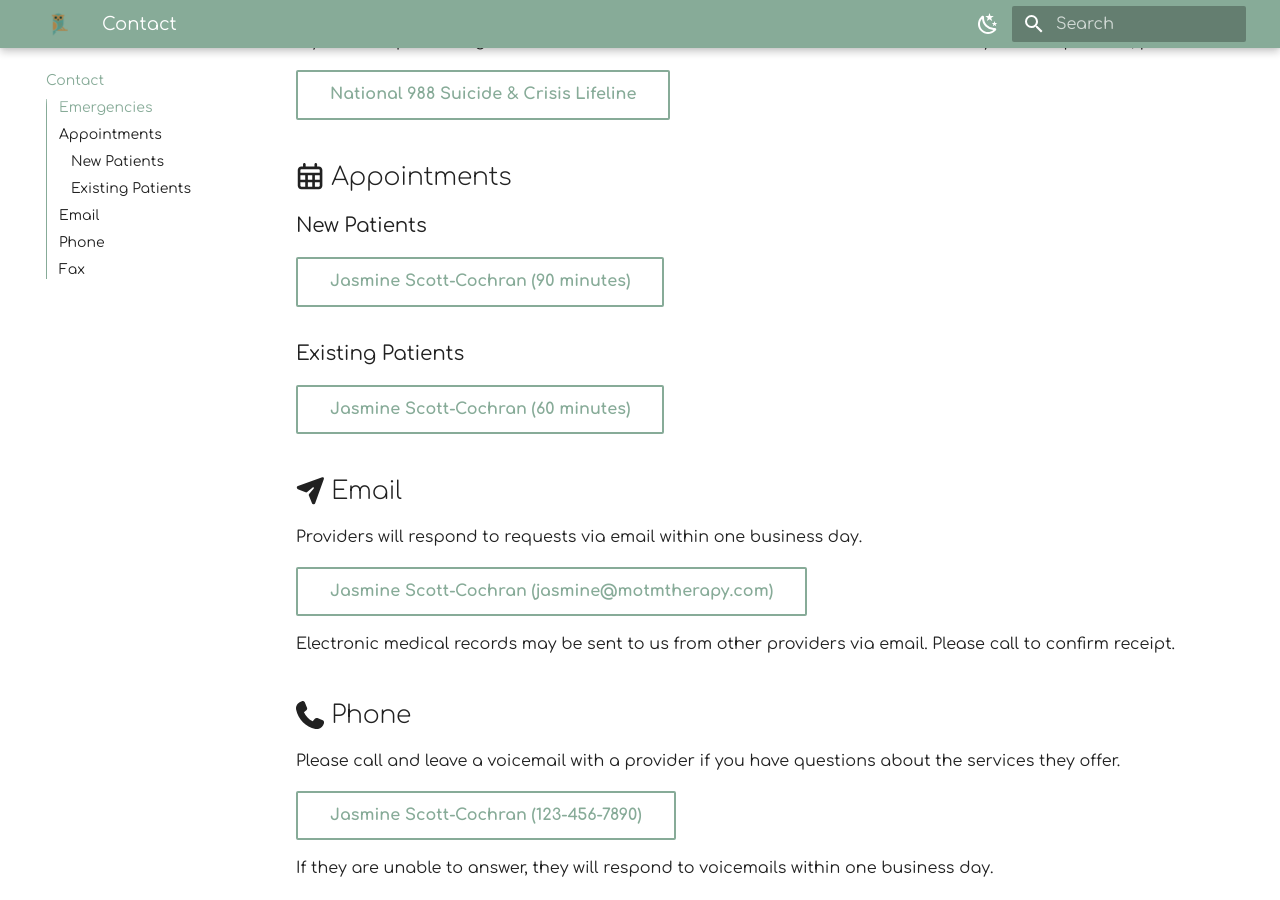
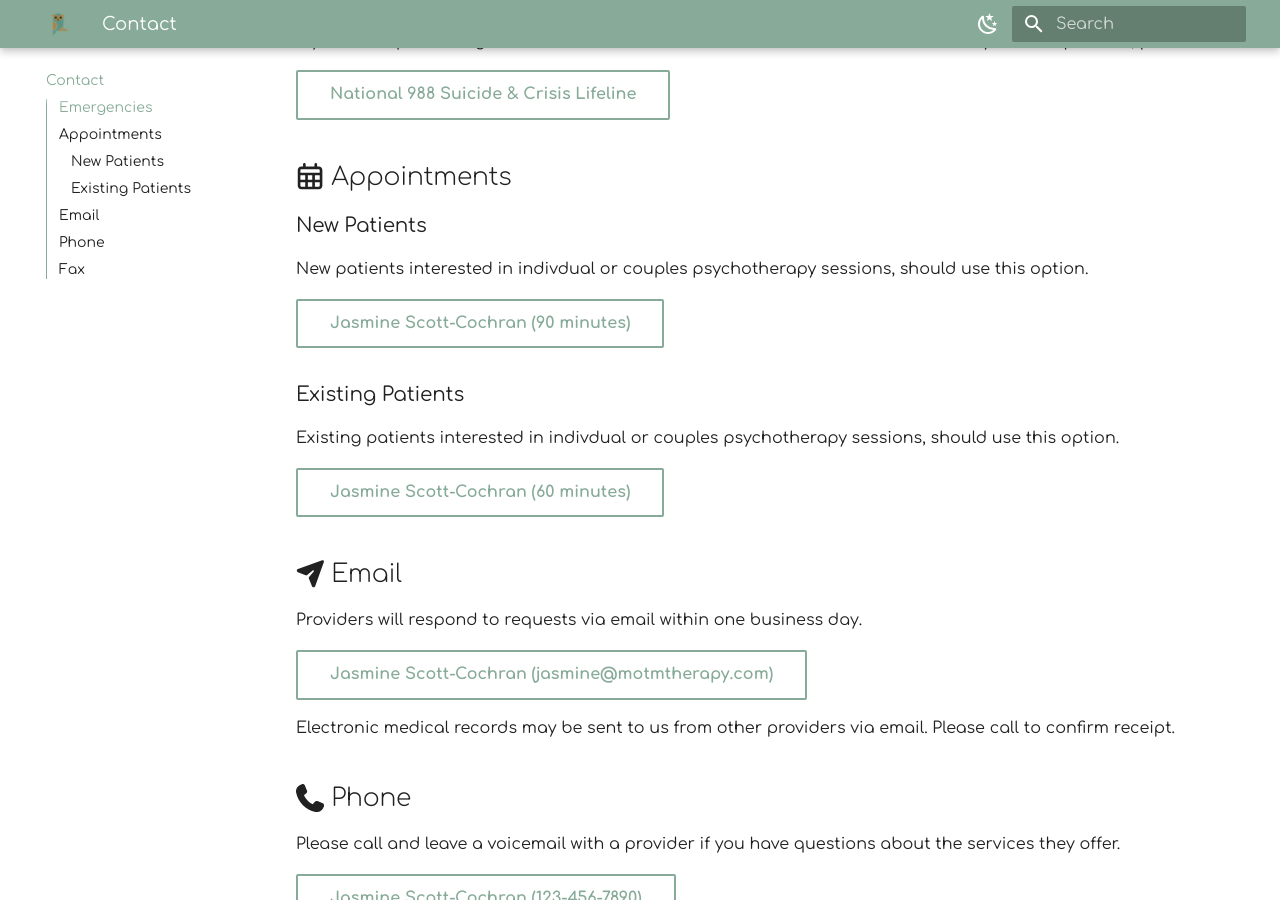
Before and after one commit to motm-therapy/website, an MkDocs documentation site: the page built from docs/contact.md, in a window 1280 px wide and 900 px high, scrolled down 357 px. Built offline with MkDocs 1.6.1 and Material for MkDocs 9.7.7, drawn with Linux system fonts in a browser that asks for light colours.

Commit message:
Update contact.md

```diff
--- a/docs/contact.md
+++ b/docs/contact.md
@@ -15,9 +15,13 @@ please call:
 
 ### New Patients
 
+New patients interested in indivdual or couples psychotherapy sessions, should use this option.
+
 [Jasmine Scott-Cochran (90 minutes)](https://google.com){ .md-button }
 
 ### Existing Patients
+
+Existing patients interested in indivdual or couples psychotherapy sessions, should use this option.
 
 [Jasmine Scott-Cochran (60 minutes)](https://google.com){ .md-button }
 
```
